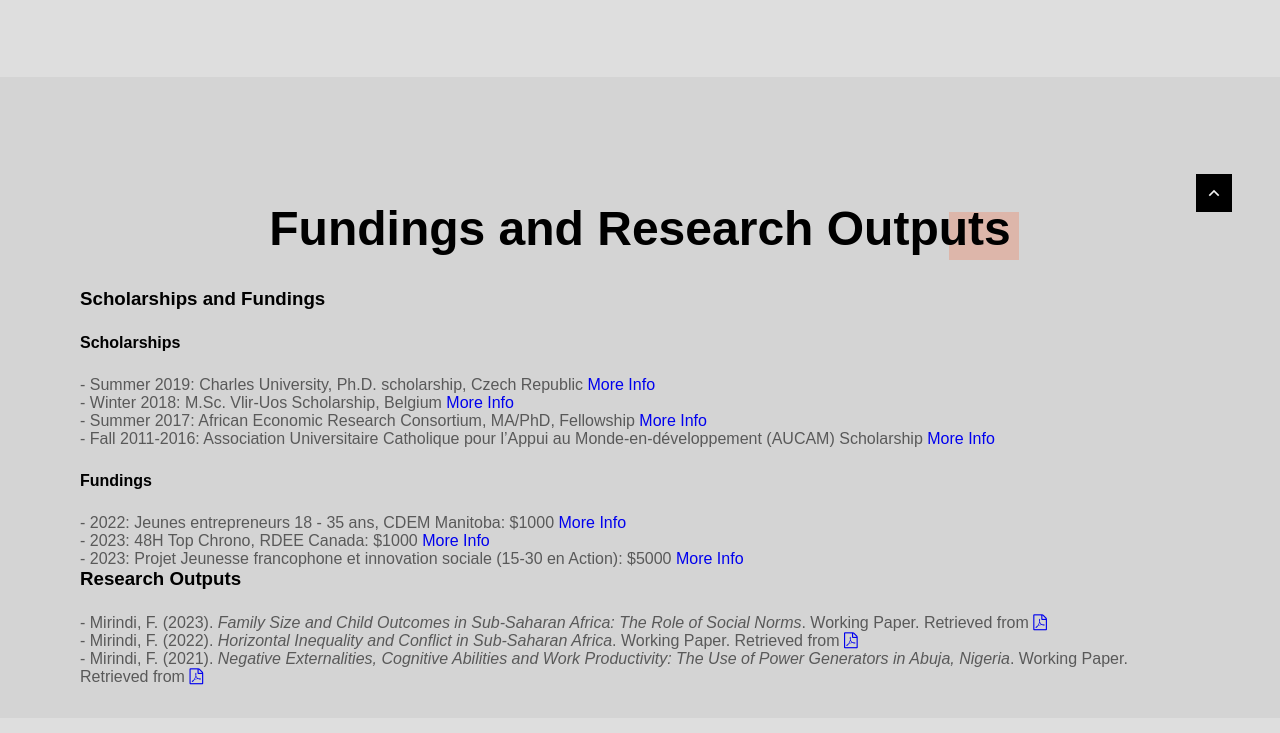
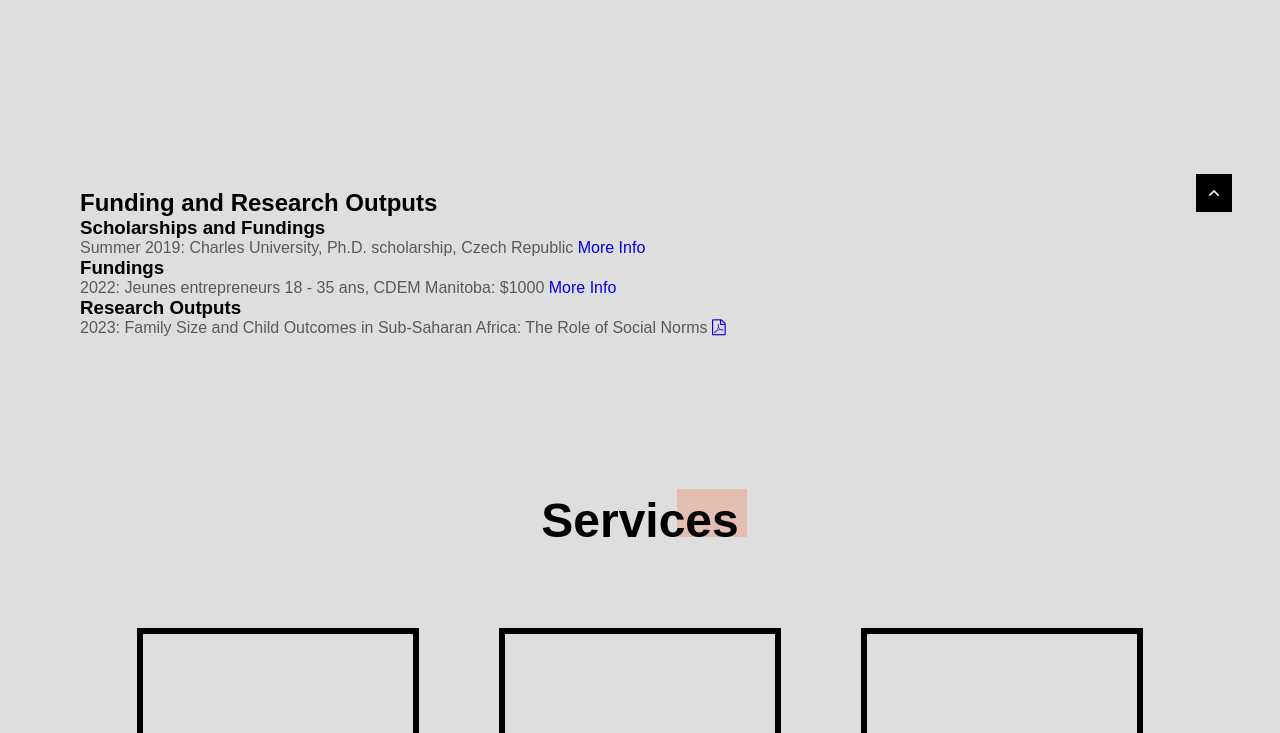
Before and after one commit to fredericmirindi/portfoliorian, a plain HTML site: page index.html in a window 1280 px wide. Shown: the part 988-1721 px from the top of the page. Drawn offline with nearby package versions, Linux system fonts and the light colour scheme; a web font is replaced by a local one.

Commit message:
Update index.html

```diff
--- a/index.html
+++ b/index.html
@@ -156,68 +156,45 @@
       </div>
 </div>
 </section>
+<!--==================== Fundings ====================-->
+<section class="funding-research section" id="funding-research">
+    <div class="container">
+        <h2 class="section__title">Funding and Research Outputs</h2>
 
-<!--==================== Fundings ====================-->
-<section class="projects section" id="additional-fundings">
-    <h2 class="section__title-2">
-        <span>Fundings and Research Outputs</span>
-    </h2>
+        <div class="subsection">
+            <h3 class="subsection__title">Scholarships and Fundings</h3>
+            <ul class="subsection__list">
+                <li>
+                    <span class="item-year">Summer 2019:</span> Charles University, Ph.D. scholarship, Czech Republic
+                    <a href="https://www.cerge-ei.cz/phd-in-economics" target="_blank">More Info</a>
+                </li>
+                <!-- Add other scholarship items -->
+            </ul>
+        </div>
 
-    <div class="honors-scholarships__container container grid">
-        <!-- First Subsection: Scholarships and Fundings -->
-        <h3 class="subsection-title">Scholarships and Fundings</h3>
+        <div class="subsection">
+            <h3 class="subsection__title">Fundings</h3>
+            <ul class="subsection__list">
+                <li>
+                    <span class="item-year">2022:</span> Jeunes entrepreneurs 18 - 35 ans, CDEM Manitoba: $1000
+                    <a href="https://www.cdem.com/jeunesse/jeunes-entrepreneurs-18-35-ans" target="_blank">More Info</a>
+                </li>
+                <!-- Add other funding items -->
+            </ul>
+        </div>
 
-        <!-- Subsubsection: Scholarships -->
-        <h4 class="subsubsection-title">Scholarships</h4>
-        <ul>
-    <li>
-        - Summer 2019: Charles University, Ph.D. scholarship, Czech Republic
-        <a href="https://www.cerge-ei.cz/phd-in-economics/" target="_blank">More Info</a>
-    </li>
-    <li>
-        - Winter 2018: M.Sc. Vlir-Uos Scholarship, Belgium
-        <a href="https://www.vliruos.be/en/icpconnect-scholarships" target="_blank">More Info</a>
-    </li>
-    <li>
-        - Summer 2017: African Economic Research Consortium, MA/PhD, Fellowship
-        <a href="https://aercafrica.org/opportunities/phd-fellowship-2023-2024-scholarships/" target="_blank">More Info</a>
-    </li>
-    <li>
-        - Fall 2011-2016: Association Universitaire Catholique pour l’Appui au Monde-en-développement (AUCAM) Scholarship
-        <a href="https://ucbukavu.ac.cd/scholarships/" target="_blank">More Info</a>
-    </li>
-</ul>
-
-        <!-- Subsubsection: Fundings -->
-        <h4 class="subsubsection-title">Fundings</h4>
-<ul>
-    <li>- 2022: Jeunes entrepreneurs 18 - 35 ans, CDEM Manitoba: $1000
-        <a href="https://www.cdem.com/jeunesse/jeunes-entrepreneurs-18-35-ans/" target="_blank">More Info</a>
-    </li>
-    <li>- 2023: 48H Top Chrono, RDEE Canada: $1000
-        <a href="https://rdee.ca/en/nouvelles/inscriptions-48-h-top-chrono/" target="_blank">More Info</a>
-    </li>
-    <li>- 2023: Projet Jeunesse francophone et innovation sociale (15-30 en Action): $5000
-        <a href="https://www.entrepreneurs1530.ca/15-30-en-action" target="_blank">More Info</a>
-    </li>
-</ul>
-
-    </div>
-
-    <div class="honors-scholarships__container container grid">
-        <!-- Second Subsection: Research Outputs -->
-        <h3 class="subsection-title">Research Outputs</h3>
-
-        <ul>
-<li id="paper-1">- Mirindi, F. (2023). <i>Family Size and Child Outcomes in Sub-Saharan Africa: The Role of Social Norms</i>. Working Paper. Retrieved from <a href="research/papers/paper1.pdf" target="_blank" download><i class="fa fa-file-pdf-o"></i></a></li>
-<li id="paper-2">- Mirindi, F. (2022). <i>Horizontal Inequality and Conflict in Sub-Saharan Africa</i>. Working Paper. Retrieved from <a href="research/papers/paper2.pdf" target="_blank" download><i class="fa fa-file-pdf-o"></i></a></li>
-<li id="paper-3">- Mirindi, F. (2021). <i>Negative Externalities, Cognitive Abilities and Work Productivity: The Use of Power Generators in Abuja, Nigeria</i>. Working Paper. Retrieved from <a href="research/papers/paper3.pdf" target="_blank" download><i class="fa fa-file-pdf-o"></i></a></li>
-
-		<!-- Add more papers as needed -->
-        </ul>
+        <div class="subsection">
+            <h3 class="subsection__title">Research Outputs</h3>
+            <ul class="subsection__list">
+                <li>
+                    <span class="item-year">2023:</span> Family Size and Child Outcomes in Sub-Saharan Africa: The Role of Social Norms
+                    <a href="research/papers/paper1.pdf" target="_blank" download><i class="fa fa-file-pdf-o"></i></a>
+                </li>
+                <!-- Add other research output items -->
+            </ul>
+        </div>
     </div>
 </section>
-
          <!--==================== SERVICES ====================-->
          <section class="services section" id="services">
             <h2 class="section__title-1">
```
